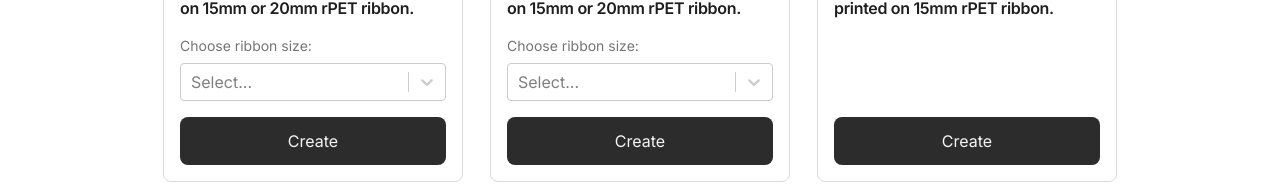
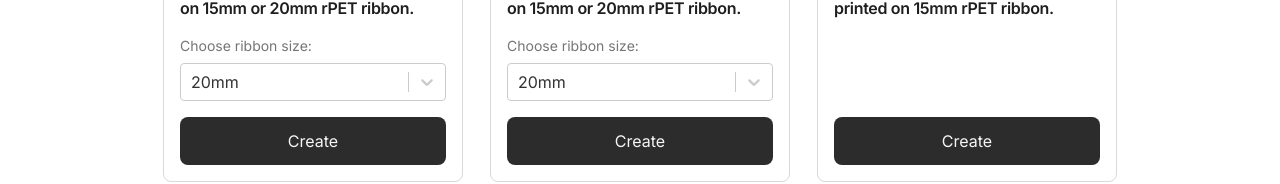
Before and after one commit to zlatimirCS/lanyard-starter-next, a Next.js app: page / in a window 1280 px wide. Shown: the part 695-879 px from the top of the page. Built offline with nearby package versions, Linux system fonts and the light colour scheme.

Commit message:
added immer and addded ribbonSize to settings in ui store

```diff
--- a/components/builder/chooseProduct.tsx
+++ b/components/builder/chooseProduct.tsx
@@ -2,15 +2,15 @@
 
 import { products } from "@/utils/data/products";
 import Image from "next/image";
-import { useState } from "react";
 import Button from "../Button";
 import Select from "react-select";
+import { useUIStore } from "@/store/uiStore";
 
 function ChooseProduct() {
-  // const [selectedSizes, setSelectedSizes] = useState<{
-  //   [key: string]: string | null;
-  // }>({});
-  // console.log("selectedSizes", selectedSizes);
+  const setRibbonSize = useUIStore((state) => state.setRibbonSize);
+  const settings = useUIStore((state) => state.settings);
+
+  console.log("Current settings:", settings);
 
   const handleChange = (
     selectedOption: { value: string; label: string } | null,
@@ -18,6 +18,9 @@ function ChooseProduct() {
   ) => {
     console.log("Selected option:", selectedOption);
     console.log("Product ID:", productId);
+    if (selectedOption && productId) {
+      setRibbonSize(productId as keyof typeof settings, selectedOption.value);
+    }
   };
 
   return (
@@ -57,6 +60,13 @@ function ChooseProduct() {
                   options={product?.sizes || []}
                   instanceId="choose-product-select"
                   onChange={(option) => handleChange(option, product.id)}
+                  value={
+                    product.sizes.find(
+                      (size) =>
+                        size.value ===
+                        settings[product.id as keyof typeof settings].ribbonSize
+                    ) || null
+                  }
                 />
               </div>
             )}
--- a/package.json
+++ b/package.json
@@ -9,6 +9,7 @@
     "lint": "eslint"
   },
   "dependencies": {
+    "immer": "^11.1.3",
     "next": "16.1.1",
     "react": "19.2.3",
     "react-dom": "19.2.3",
--- a/store/uiStore.ts
+++ b/store/uiStore.ts
@@ -1,4 +1,5 @@
 import { create } from "zustand";
+import { produce } from "immer";
 
 interface ProductSettings {
   ribbonSize: string;
@@ -16,6 +17,7 @@ interface UIStore {
   currentStep: number;
   setCurrentStep: (step: number) => void;
   settings: Settings;
+  setRibbonSize: (productId: keyof Settings, size: string) => void;
 }
 
 const defaultSettings = {
@@ -37,4 +39,10 @@ export const useUIStore = create<UIStore>((set) => ({
 
   // actions
   setCurrentStep: (step: number) => set({ currentStep: step }),
+  setRibbonSize: (productId: keyof Settings, size: string) =>
+    set(
+      produce((state: UIStore) => {
+        state.settings[productId].ribbonSize = size;
+      })
+    ),
 }));
```
Also changed, not shown: 1 other file (tests, documents, lock files or other folders).
